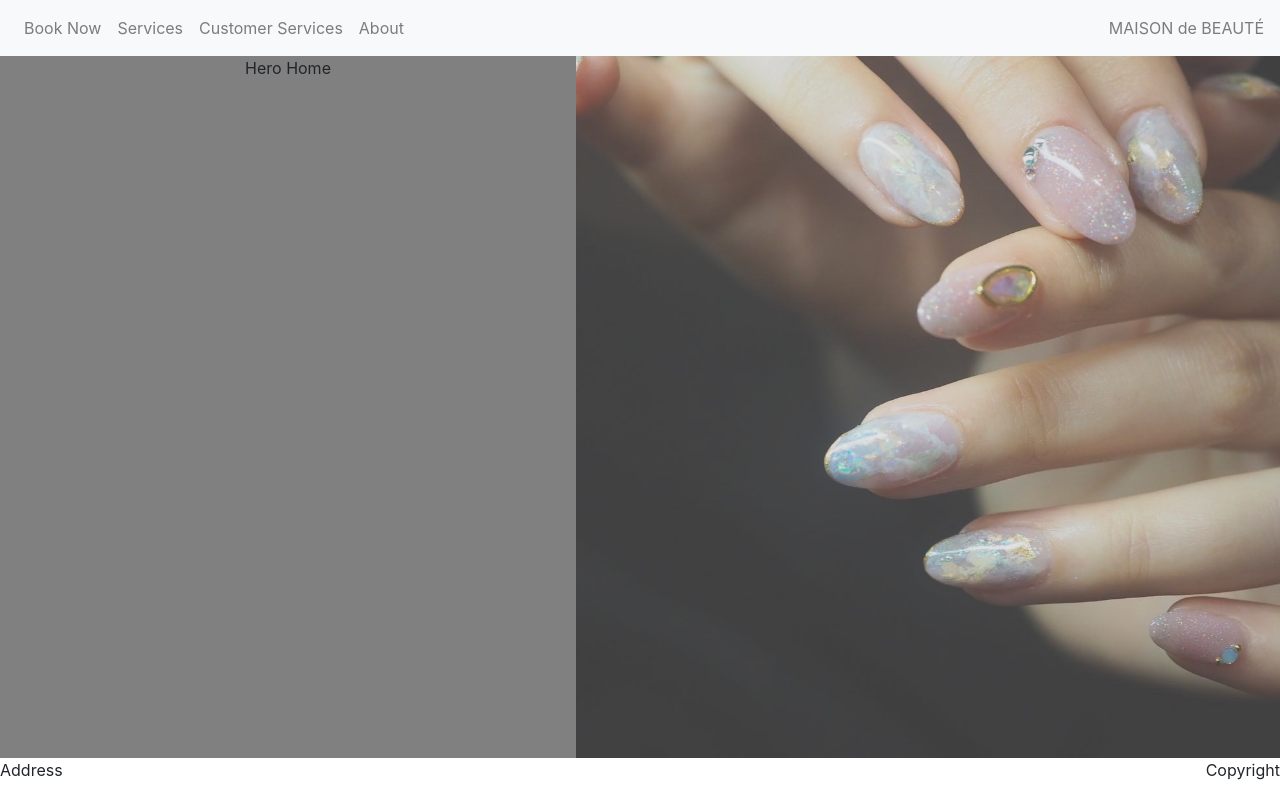
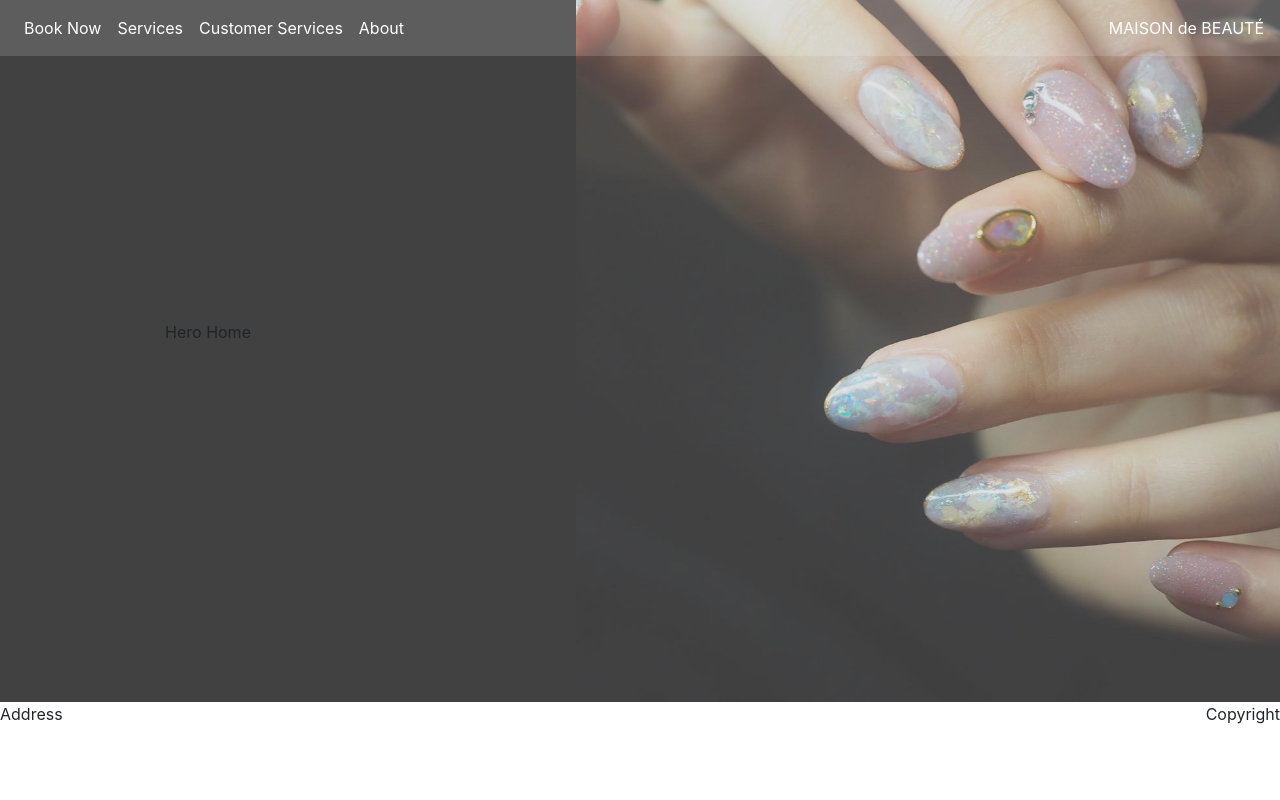
Before and after one commit to GH-KimV/maison-de-beaute, a React (Create React App) app: page / in a window 1280 px wide. Built offline with nearby package versions, Linux system fonts and the light colour scheme.

Commit message:
dashboard test

```diff
--- a/src/components/layout/Hero.js
+++ b/src/components/layout/Hero.js
@@ -1,9 +1,14 @@
 import React from 'react';
+import Navbar  from '../layout/Navbar'
 
 const Hero = ({ msg, bckGrnd }) => {
     return (
-        <div className=' container-fluid hero'>
-            Hero {msg}
+        <div className='container-fluid hero'>
+            <div class='hero-text'>
+                <span class='hero-msg'>
+                Hero {msg}
+                </span>
+            </div>
             <img src={bckGrnd} alt='background' class='background-img' />
         </div>
     );
--- a/src/components/layout/Navbar.js
+++ b/src/components/layout/Navbar.js
@@ -1,10 +1,10 @@
 import React from 'react';
 import { BrowserRouter as Router, Switch, Route } from 'react-router-dom';
 
-const Navbar = ({ backGrndColor }) => {
+const Navbar = ({  }) => {
     return (
-        <div className='container-fluid' style={backGrndColor} >
-            <nav class='navbar navbar-expand-lg navbar-light bg-light' >
+        <div className='container-fluid navbar-wrapper' >
+            <nav class='navbar navbar-expand-lg navbar-light' >
                 {/* <a class='navbar-brand' href='/book'>
                     Book Now
                 </a> */}
--- a/src/components/pages/Home.js
+++ b/src/components/pages/Home.js
@@ -10,7 +10,7 @@ const Home = () => {
     // test
 
     return (
-        <div className='container-fluid'>
+        <div className='container-fluid homepage'>
             <Navbar />
             <Hero msg={msg} bckGrnd={bckGrnd} />
         </div>
--- a/src/scss/App.scss
+++ b/src/scss/App.scss
@@ -10,14 +10,47 @@
 }
 
 .hero {
-    background-color: gray;
-    display: inline-block;
+    display: flex;
+}
+
+.homepage {
+    background: #414141;
+    position: relative;
+}
+
+.navbar-wrapper {
+}
+
+.navbar {
+    background: rgba(255, 255, 255, 0.15);
+    color: #FFFFFF;
+    z-index:  1;
+    width: 100%;
+    position: fixed;
+}
+
+.navbar-light .navbar-nav .nav-link, .navbar-light .navbar-text {
+    color: #FFFFFF;
 }
 
 .background-img {
     width: 55%;
     float: right;
     margin: 0;
+}
+
+.hero-text {
+    width: 45%;
+    position: relative;
+}
+
+.hero-text .hero-msg {
+    vertical-align: middle;
+    position: absolute;
+    bottom: 0;
+    left:0;
+    top: 20rem;
+    right: 10rem;
 }
 
 .footer {
```
